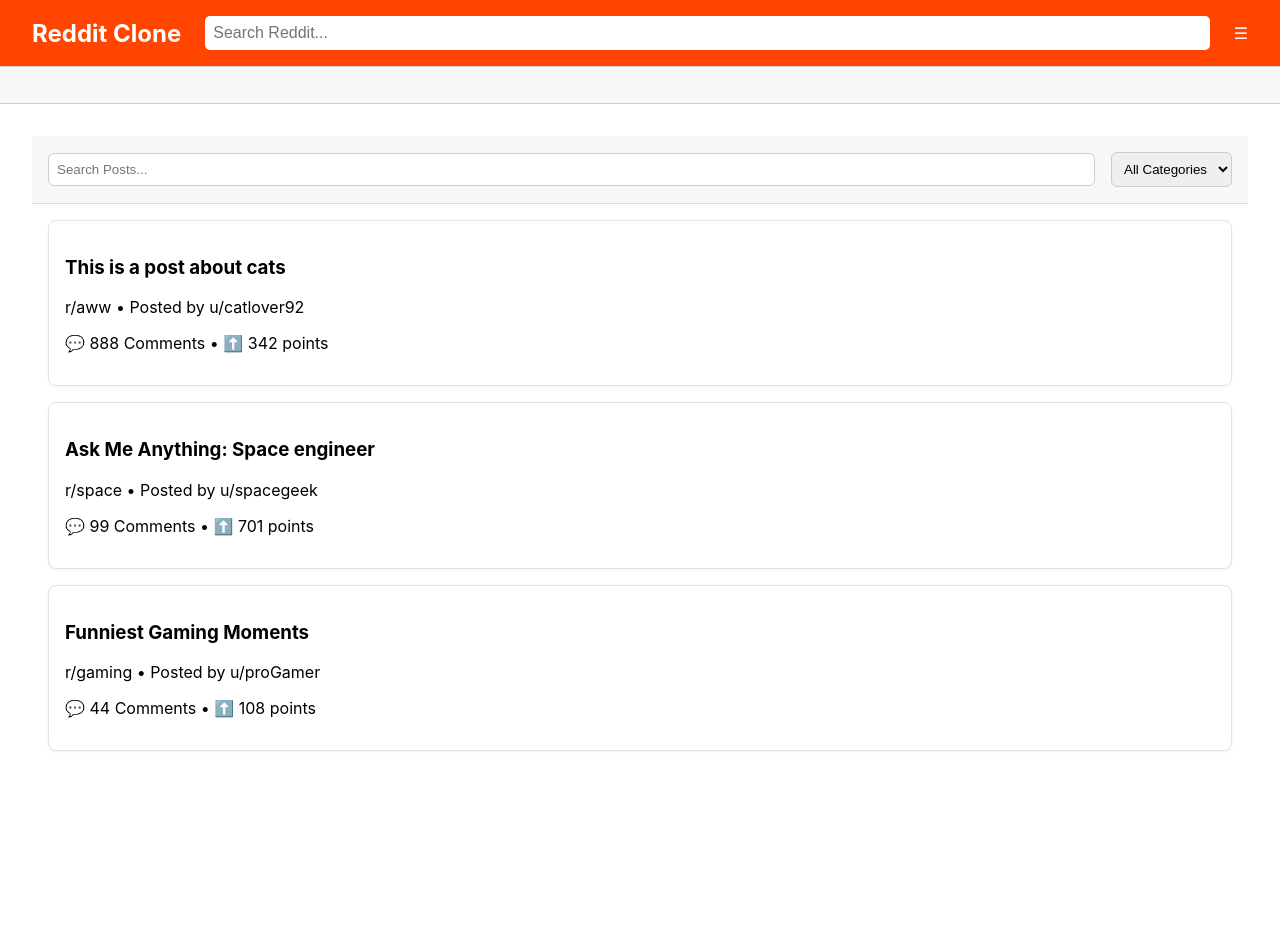
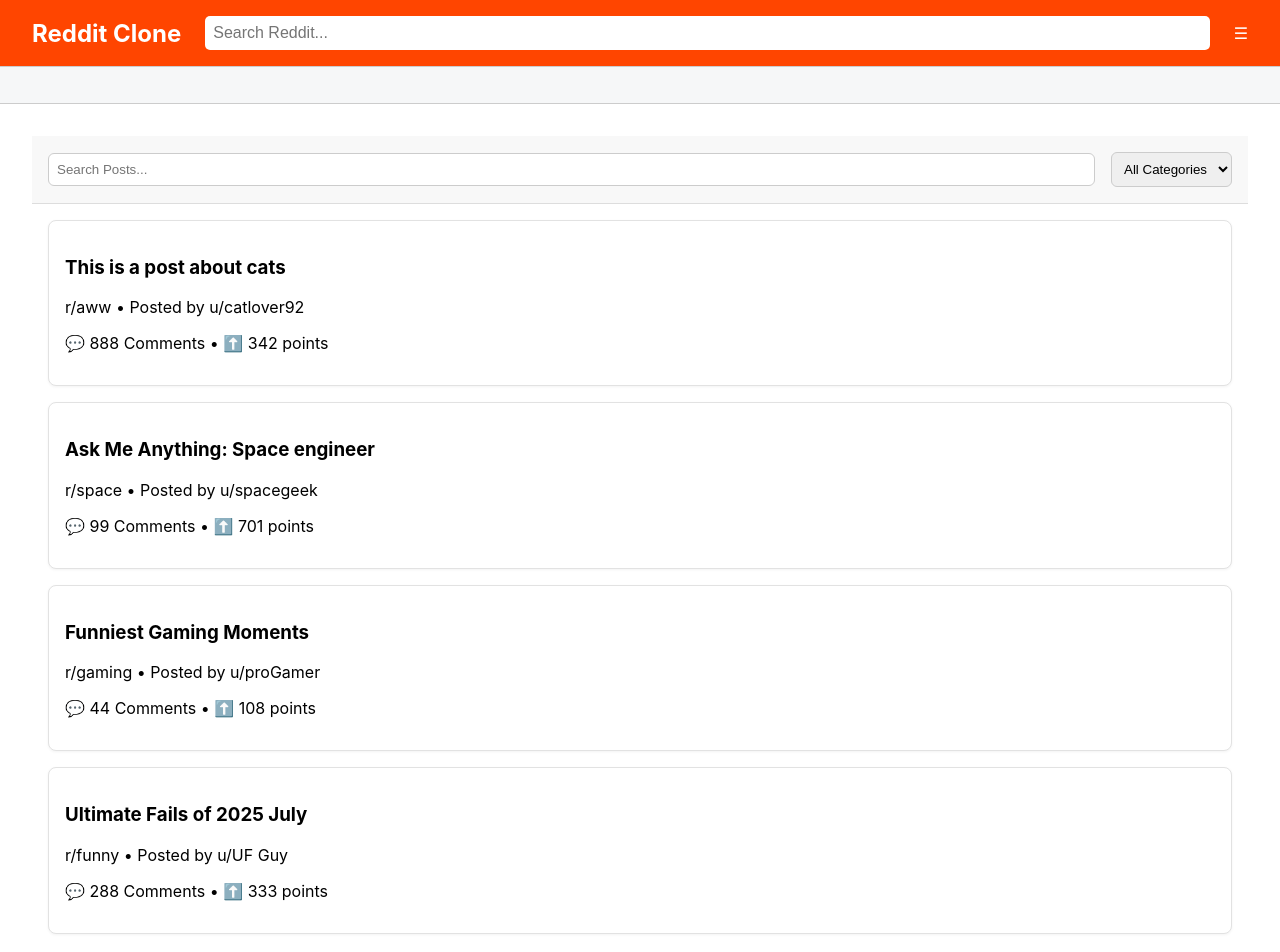
Before and after one commit to XanderB888/reddit-clone, a React (Create React App) app: page / in a window 1280 px wide. Shown: the top 952 px of the page. Before the commit the page ends 800 px from the top, so only its background shows below. Built offline with nearby package versions, Linux system fonts and the light colour scheme.

Commit message:
add one more mock post to PostList.js to test 'funny' category.

```diff
--- a/src/components/PostList/PostList.js
+++ b/src/components/PostList/PostList.js
@@ -29,6 +29,14 @@ function PostList ({ searchTerm, filterCategory }) {
             comments: 44,
             score: 108,
         },
+        {
+            id:4,
+            title: 'Ultimate Fails of 2025 July',
+            subreddit: 'funny',
+            author: 'UF Guy',
+            comments: 288,
+            score: 333,
+        }
     ];
 
     const filteredPosts = mockPosts.filter((post) => {
```
